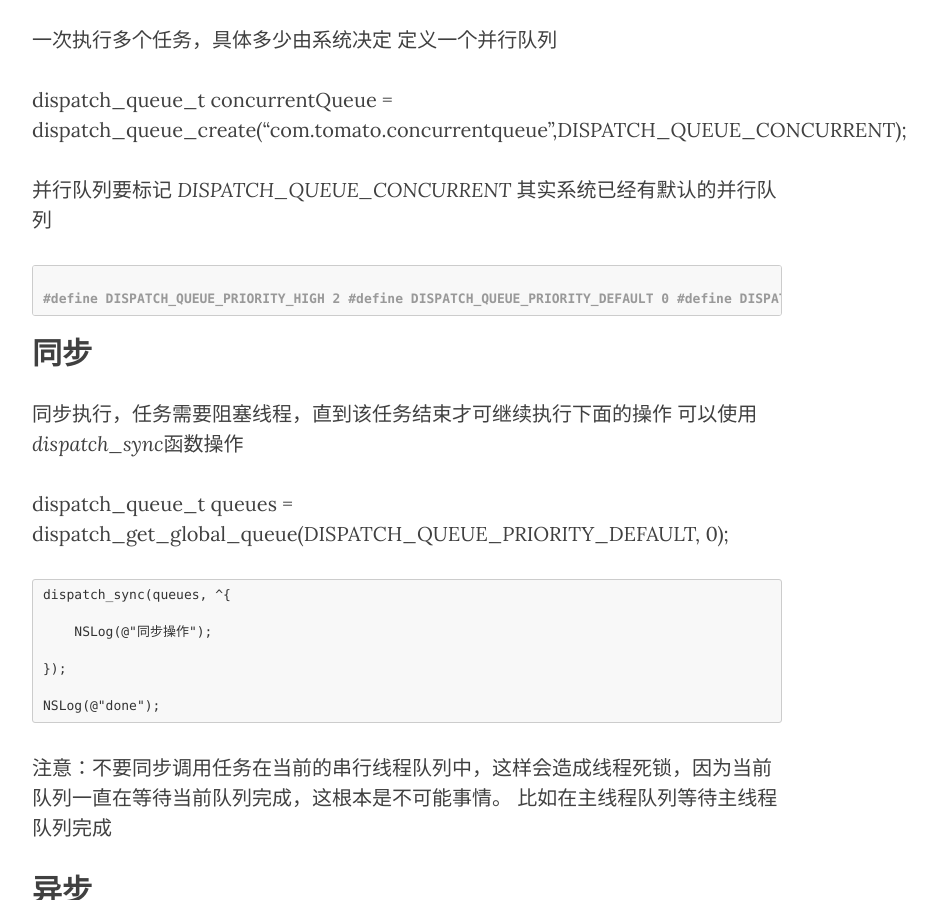
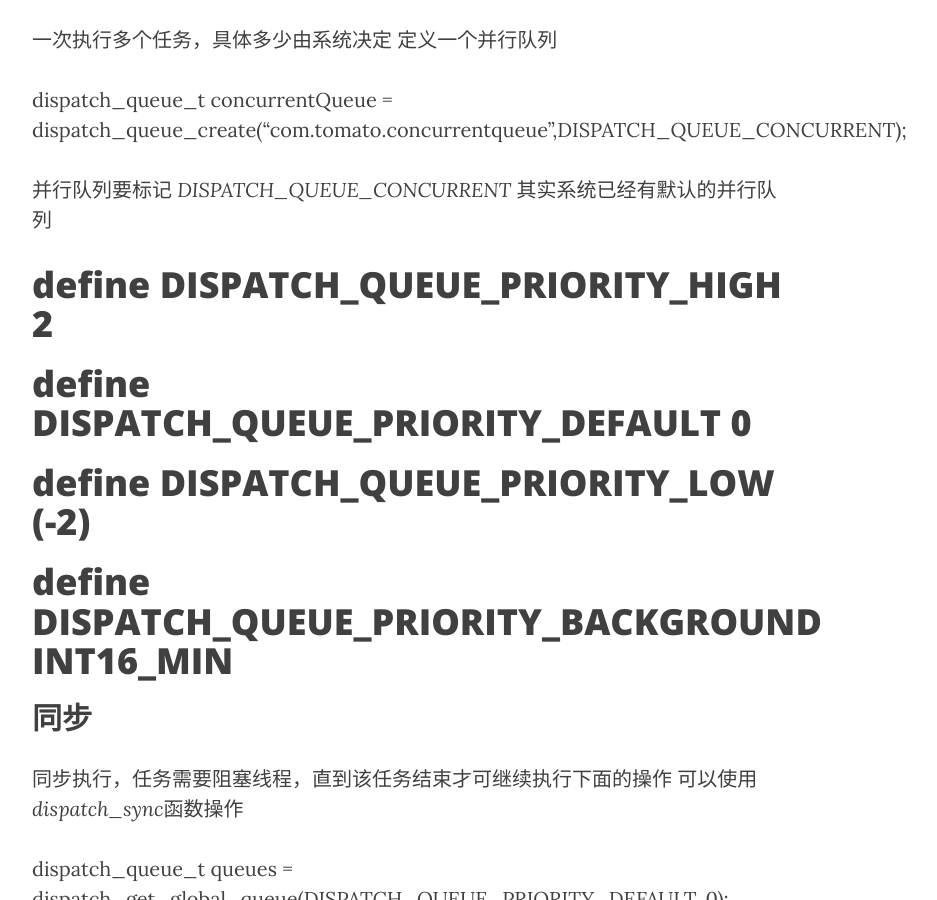
Before and after one commit to rhythmcity/blog, a Jekyll site: the page built from _posts/2015-05-16-GCD.md, in a window 1280 px wide and 900 px high, scrolled down 824 px. Shown: the whole window, without its empty margins (233-1170 px from the left). Built offline with Jekyll 4.4.1, drawn with Linux system fonts in a browser that asks for light colours; nearby versions of some CDN libraries.

Commit message:
Update 2015-05-16-GCD.md

````diff
--- a/_posts/2015-05-16-GCD.md
+++ b/_posts/2015-05-16-GCD.md
@@ -26,19 +26,21 @@ featured_image: /images/cover.jpg
 其实系统已经有默认的并行队列
 
 
-```objective-c
+
 
 #define DISPATCH_QUEUE_PRIORITY_HIGH 2
 #define DISPATCH_QUEUE_PRIORITY_DEFAULT 0
 #define DISPATCH_QUEUE_PRIORITY_LOW (-2)
 #define DISPATCH_QUEUE_PRIORITY_BACKGROUND INT16_MIN
 
-```
+
 
 
 ##同步
 同步执行，任务需要阻塞线程，直到该任务结束才可继续执行下面的操作
 可以使用 *dispatch_sync*函数操作
+
+
 
 
 dispatch_queue_t queues = dispatch_get_global_queue(DISPATCH_QUEUE_PRIORITY_DEFAULT, 0);
@@ -50,6 +52,10 @@ dispatch_queue_t queues = dispatch_get_global_queue(DISPATCH_QUEUE_PRIORITY_DEFA
     });
 
     NSLog(@"done");
+
+
+
+
 
 注意：不要同步调用任务在当前的串行线程队列中，这样会造成线程死锁，因为当前队列一直在等待当前队列完成，这根本是不可能事情。 比如在主线程队列等待主线程队列完成
 
@@ -70,9 +76,12 @@ dispatch_queue_t queues = dispatch_get_global_queue(DISPATCH_QUEUE_PRIORITY_DEFA
     NSLog(@"done");
 
 
+
 ##主线程队列
 `dispatch_get_main_queue`
 通常我们为了不阻塞UI线程用异步的队列执行复杂的操作并且在主线程更新UI 它是一个串行队列
+
+
 
 
 dispatch_async(dispatch_get_global_queue(DISPATCH_QUEUE_PRIORITY_DEFAULT, 0), ^{
@@ -87,6 +96,7 @@ dispatch_async(dispatch_get_global_queue(DISPATCH_QUEUE_PRIORITY_DEFAULT, 0), ^{
     });
 
 });
+
 
 
 ##派发队列组
@@ -124,6 +134,8 @@ dispatch_group_notify 的作用是在group 执行完毕时发送的通知，然
 当然你也可以同步执行如果不执行完group就什么都不干这样的情况 dispatch_group_wait
 
 
+
+
 dispatch_queue_t queue1 = dispatch_get_global_queue(DISPATCH_QUEUE_PRIORITY_DEFAULT, 0);
 dispatch_group_t  group  =  dispatch_group_create();
 
@@ -150,6 +162,8 @@ DISPATCH_TIME_FOREVER 代表永久等待，如果group没有执行完毕就会
 队列组还可以手动管理 开始执行和执行完的时机,进入和离开必须成对出现
 
 
+
+
 dispatch_group_enter(group);
 
 dispatch_group_leave(group);
@@ -164,17 +178,21 @@ dispathc_apply 是dispatch_sync 和dispatch_group的关联API.它以指定的次
 比如你想执行这样的一个循环
 
 
+
 for (int i = 0; i <10; i++) {
     NSLog(@"%d",i);
 }
 
 
+
 如果不考虑执行顺序的情况下 可以这样写
+
 
 
 dispatch_apply(10, dispatch_get_global_queue(DISPATCH_QUEUE_PRIORITY_DEFAULT, 0), ^(size_t i) {
     NSLog(@"%ld",i);
 });
+
 
 
 因为 queue 是并发队列所以效率提高了 dispatch_apply 和for 循环是一样的都是串行执行  等待执行结束之后再执行后续代码
@@ -186,6 +204,8 @@ dispatch_apply(10, dispatch_get_global_queue(DISPATCH_QUEUE_PRIORITY_DEFAULT, 0)
 *通常我们对某一数据进行读写操作的时候，进行读得操作我们添加到并行队列中，但是写入我们需要加入到同步队列中，保证的线程安全并且保证了效率*
 
 如果我们想实现在读取操作之后进行写入操作，然后再进行读取操作，为了保证效率和线程安全我们可能要这么做
+
+
 
 
 dispatch_queue_t queue = dispatch_get_global_queue(DISPATCH_QUEUE_PRIORITY_DEFAULT, 0);
@@ -261,6 +281,8 @@ dispatch_semaphore_t 是持有计数的信号，括号里的参数是同时访
 根据这样的原理，可以创建一个并发执行同步任务 有一点像 -[NSOperationQueue maxConcurrentOperationCount]的方法
 
 
+
+
 dispatch_semaphore_t semaphore = dispatch_semaphore_create(1);
 
 for (int i = 0; i<10; i++) {
````
